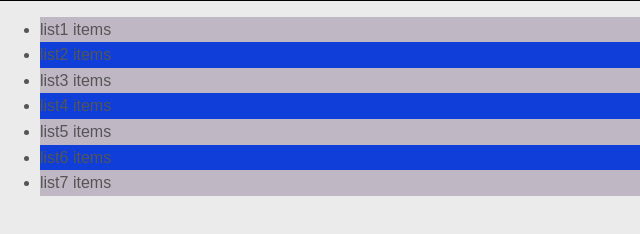
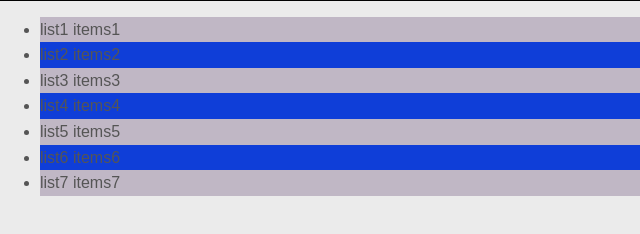
Before and after one commit to pravikumar8011/css1, a plain HTML site: page index.html in a window 1280 px wide. Shown: the part 2056-2290 px from the top of the page, 0-640 px from the left. Drawn offline with Linux system fonts and the light colour scheme.

Commit message:
index modified

```diff
--- a/index.html
+++ b/index.html
@@ -104,13 +104,13 @@
       <h2>Goodbye</h2>
     </div>
     <ul class="my-list">
-      <li>list1 items</li>
-      <li>list2 items</li>
-      <li>list3 items</li>
-      <li>list4 items</li>
-      <li>list5 items</li>
-      <li>list6 items</li>
-      <li>list7 items</li>
+      <li>list1 items1</li>
+      <li>list2 items2</li>
+      <li>list3 items3</li>
+      <li>list4 items4</li>
+      <li>list5 items5</li>
+      <li>list6 items6</li>
+      <li>list7 items7</li>
     </ul>
     <a class="fix-me button" href=""></a>
     <div style="margin-top: 500px"></div>
```
